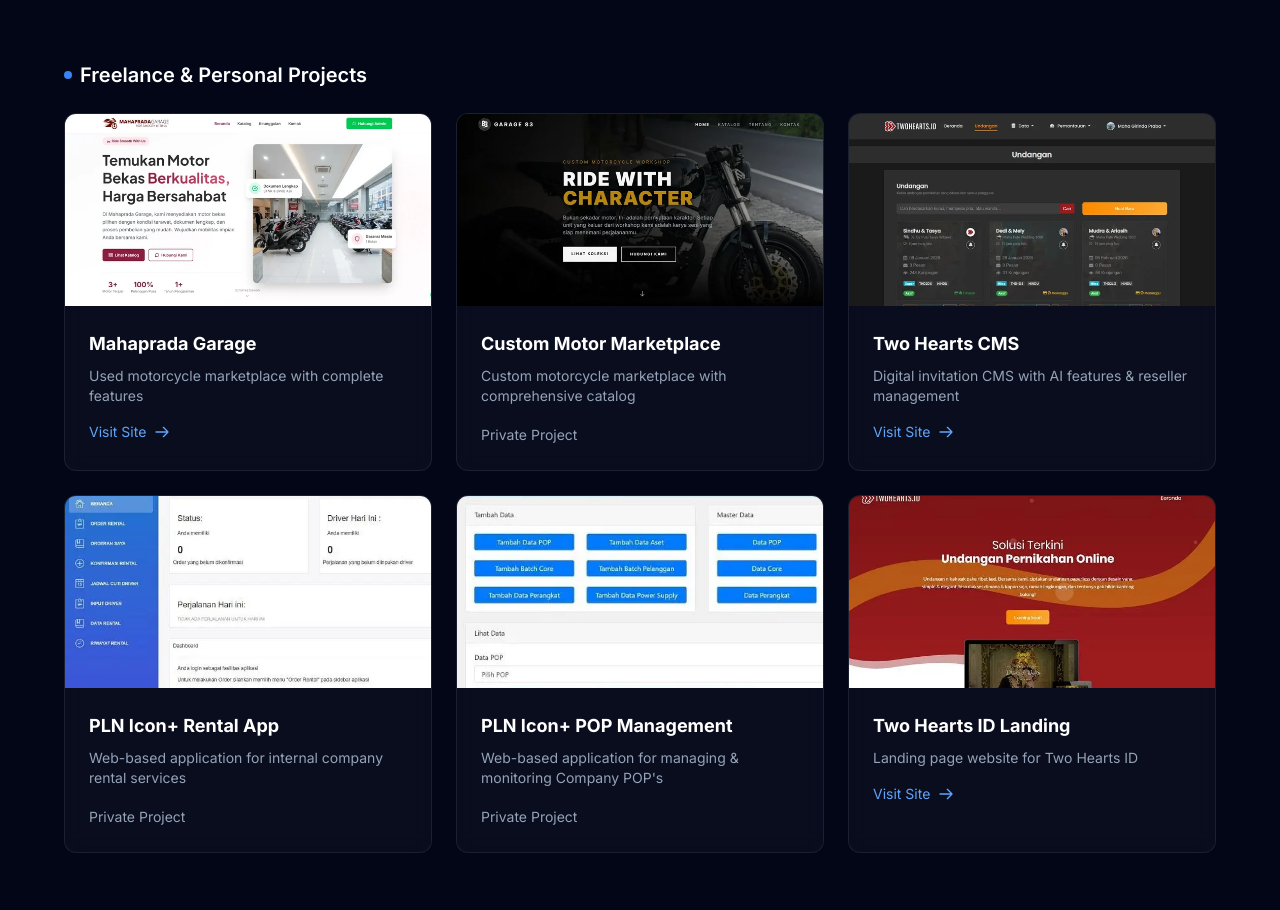
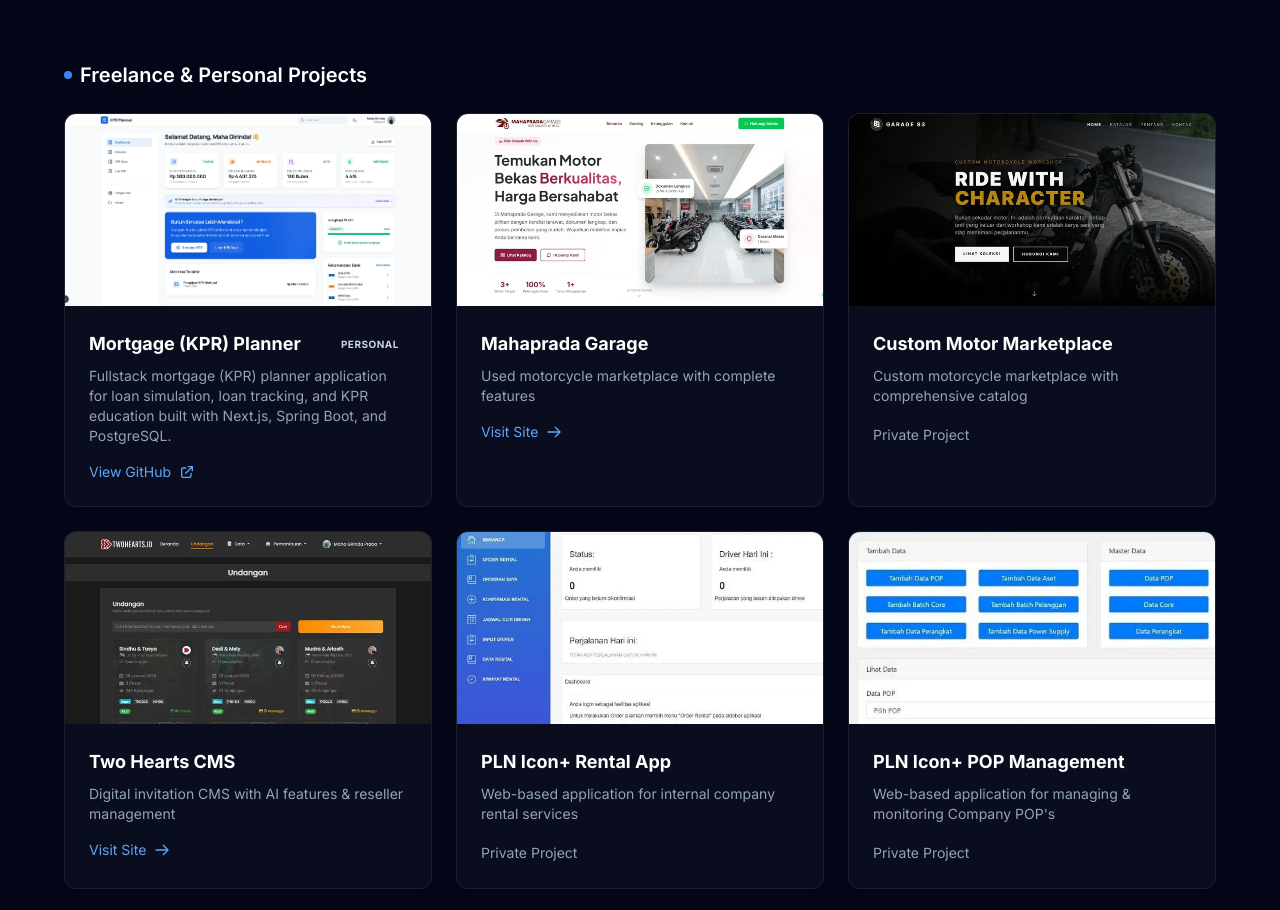
Before and after one commit to mahagirinda/mahagirinda.github.io, a website: page index.html in a window 1280 px wide. Shown: the part 2203-3113 px from the top of the page. Drawn offline with Linux system fonts and the light colour scheme; a web font is replaced by a local one.

Commit message:
add new personal project

```diff
--- a/index.html
+++ b/index.html
@@ -370,6 +370,24 @@
             <!-- Freelance & Personal Projects -->
             <h3 class="max-w-6xl mx-auto text-xl font-semibold mb-6 text-white flex items-center gap-2"><span class="w-2 h-2 bg-blue-500 rounded-full"></span>Freelance & Personal Projects</h3>
             <div class="grid md:grid-cols-2 lg:grid-cols-3 gap-6 max-w-6xl mx-auto mb-16">
+                <div class="group glass rounded-xl overflow-hidden hover-lift flex flex-col">
+                    <div class="h-48 overflow-hidden cursor-pointer preview-img-container relative" data-src="images/portfolio-7.webp" data-alt="Morgate (KPR) Planner">
+                        <div class="absolute inset-0 bg-black/40 opacity-0 group-hover:opacity-100 transition-opacity duration-300 z-10 flex items-center justify-center">
+                            <span class="text-white text-sm font-medium bg-black/50 px-3 py-1.5 rounded-full flex items-center gap-2"><svg class="w-4 h-4" fill="none" stroke="currentColor" viewBox="0 0 24 24"><path stroke-linecap="round" stroke-linejoin="round" stroke-width="2" d="M15 12a3 3 0 11-6 0 3 3 0 016 0z"/><path stroke-linecap="round" stroke-linejoin="round" stroke-width="2" d="M2.458 12C3.732 7.943 7.523 5 12 5c4.478 0 8.268 2.943 9.542 7-1.274 4.057-5.064 7-9.542 7-4.477 0-8.268-2.943-9.542-7z"/></svg> Preview</span>
+                        </div>
+                        <img src="images/portfolio-7.webp" alt="Mortgage (KPR) Planner" class="w-full h-full object-cover object-center group-hover:scale-110 transition-transform duration-500" loading="lazy" decoding="async">
+                    </div>
+                    <div class="p-6 flex-1 flex flex-col">
+                        <div class="flex items-center justify-between mb-2">
+                            <h3 class="text-lg font-bold group-hover:text-blue-400 transition-colors">Mortgage (KPR) Planner</h3>
+                            <span class="px-2 py-0.5 rounded-full bg-slate-800 text-slate-300 text-[10px] font-bold tracking-wider uppercase">Personal</span>
+                        </div>
+                        <p class="text-slate-400 text-sm mb-4">Fullstack mortgage (KPR) planner application for loan simulation, loan tracking, and KPR education built with Next.js, Spring Boot, and PostgreSQL.</p>
+                        <div class="mt-auto">
+                            <a href="https://github.com/mahagirinda/kpr-planner-app" target="_blank" class="text-blue-400 text-sm hover:text-blue-300 flex items-center gap-2">View GitHub <svg class="w-4 h-4" fill="none" stroke="currentColor" viewBox="0 0 24 24"><path stroke-linecap="round" stroke-linejoin="round" stroke-width="2" d="M10 6H6a2 2 0 00-2 2v10a2 2 0 002 2h10a2 2 0 002-2v-4M14 4h6m0 0v6m0-6L10 14"/></svg></a>
+                        </div>
+                    </div>
+                </div>
                 <div class="group glass rounded-xl overflow-hidden hover-lift">
                     <div class="h-48 overflow-hidden">
                         <img src="images/portfolio-4.webp" alt="Mahaprada Garage - Used motorcycle marketplace" class="w-full h-full object-cover object-center" loading="lazy" decoding="async">
```
Also changed, not shown: images/portfolio-7.webp (added).
